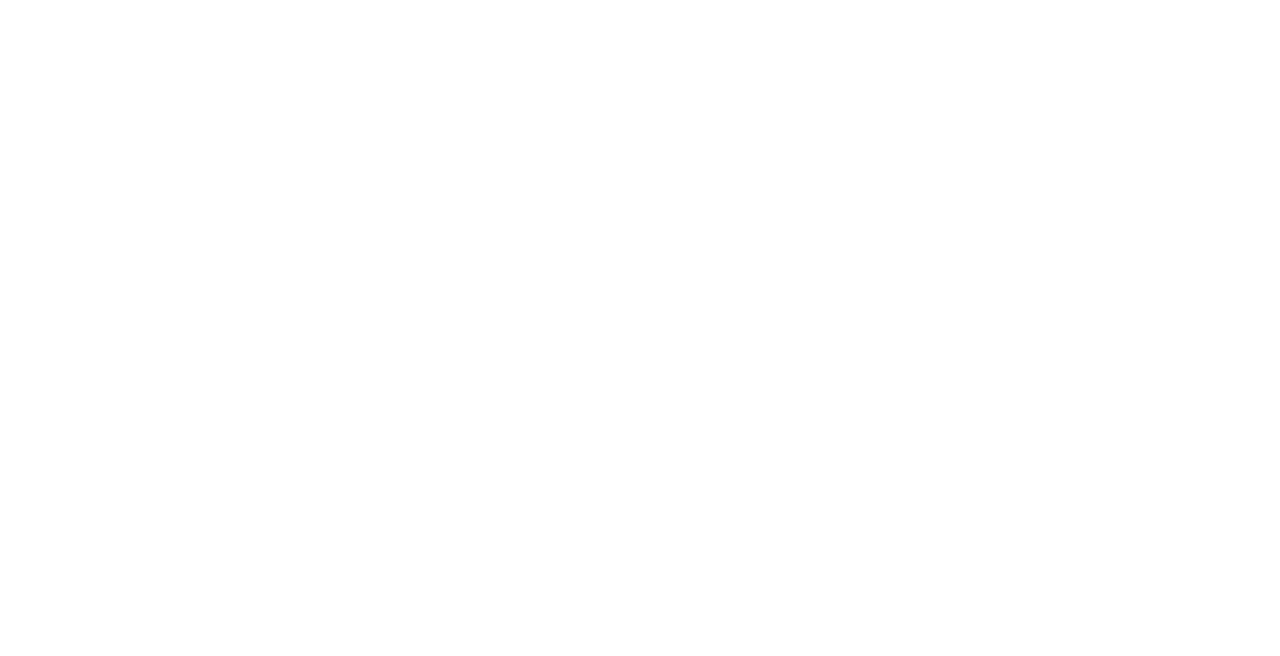
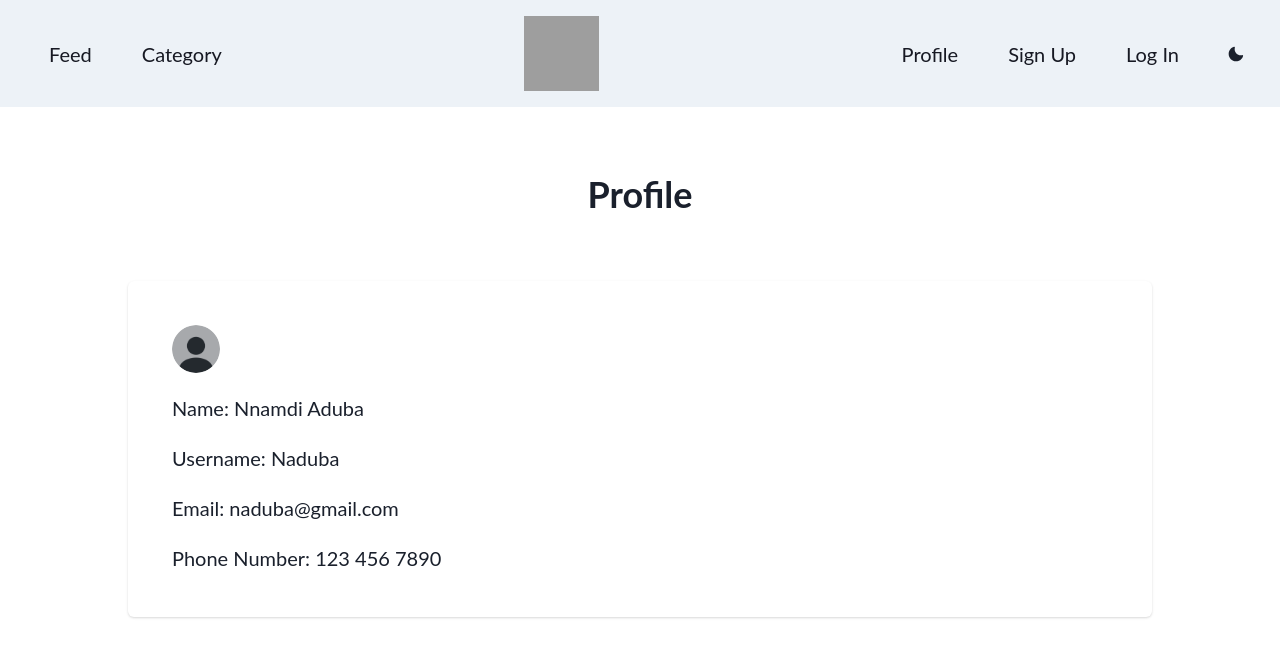
Before and after one commit to mbaula/ByteBuilders, a React app: page /profile in a window 1280 px wide. Before the commit this address had no page. Shown: the top 656 px of the page. Built offline with nearby package versions, Linux system fonts and the light colour scheme; grey boxes are pictures that could not be loaded; the HTML template or start-up script is replaced by a standard one.

Commit message:
Profile Page

```diff
--- a/src/App.jsx
+++ b/src/App.jsx
@@ -11,6 +11,7 @@
 import BlogPostDetail from './pages/BlogPostDetail.jsx';
 import EditPostPage from './pages/EditPostPage.jsx';
 import CategoriesPage from './pages/CategoriesPage.jsx';
+import ProfilePage from './pages/ProfilePage.jsx';
 
 function App() {
   return (
@@ -22,6 +23,7 @@
         <Route path="/" element={<HomePage />} />
         <Route path="/signup" element={<SignupPage />} />
         <Route path="/login" element={<LoginPage /> } />
+        <Route path="/profile" element={<ProfilePage /> } />
         <Route path="/feed" element={<Feed /> } />
         <Route path='/post' element={<PostPage />} />
         <Route path="/blog/:postId" element={<BlogPostDetail />} />
--- a/src/components/Navbar.jsx
+++ b/src/components/Navbar.jsx
@@ -31,7 +31,7 @@
   if (isLoggedIn) {
     menuItemsLeft.push('Post');
   }
-  const menuItemsRight = isLoggedIn ? ['Profile'] : ['Sign Up', 'Log In'];
+  const menuItemsRight = isLoggedIn ? ['Profile'] : ['Profile', 'Sign Up', 'Log In'];
 
   const toggleDrawer = () => setIsDrawerOpen(!isDrawerOpen);
 
--- /dev/null
+++ b/src/components/UserProfile.jsx
@@ -0,0 +1,29 @@
+import React from 'react';
+import Navbar from '../components/Navbar';
+import {Avatar, Card, Container, CardHeader,CardFooter, Flex, Box, Heading, IconButton, CardBody, Text, Button} from '@chakra-ui/react';
+import profileDefault from '../assets/anonymousprofile.png';
+
+const myProfileDefault = profileDefault;
+
+const UserProfile = () => {
+
+    return (
+      <>
+      <Box padding="15px 0px" align="center">
+        <Card maxW="80%" p="6">
+            <CardBody>
+            <Flex flex='1' gap='4' alignItems='center' flexWrap='wrap'>
+            <Avatar name='Segun Adebayo' src={myProfileDefault} />
+            </Flex>
+            <Text padding="20px 0px 0px 0px" align="left" fontSize="20px">Name: Nnamdi Aduba</Text>
+            <Text padding="20px 0px 0px 0px" align="left" fontSize="20px">Username: Naduba</Text>
+            <Text padding="20px 0px 0px 0px" align="left" fontSize="20px">Email: naduba@gmail.com</Text>
+            <Text padding="20px 0px 0px 0px" align="left" fontSize="20px">Phone Number: 123 456 7890</Text>
+            </CardBody>
+        </Card>
+        </Box>
+      </>
+    );
+  };
+
+  export default UserProfile;
--- /dev/null
+++ b/src/pages/ProfilePage.jsx
@@ -0,0 +1,17 @@
+import React from 'react';
+import Navbar from '../components/Navbar';
+import {Avatar, Card, Container, CardHeader,CardFooter, Flex, Box, Heading, IconButton, CardBody, Text, Button} from '@chakra-ui/react';
+import UserProfile from '../components/UserProfile';
+
+const ProfilePage = () => {
+
+    return (
+      <>
+        <Navbar />
+        <Heading padding= "50px" textAlign="center">Profile</Heading>
+        <UserProfile/>
+      </>
+    );
+  };
+
+  export default ProfilePage;
```
